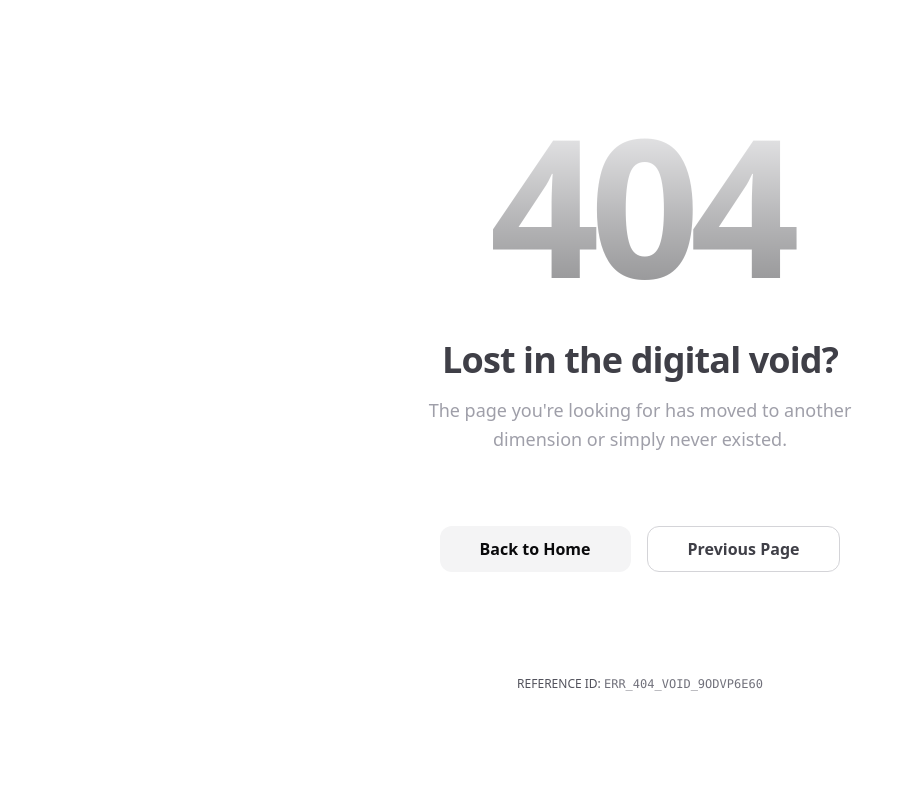
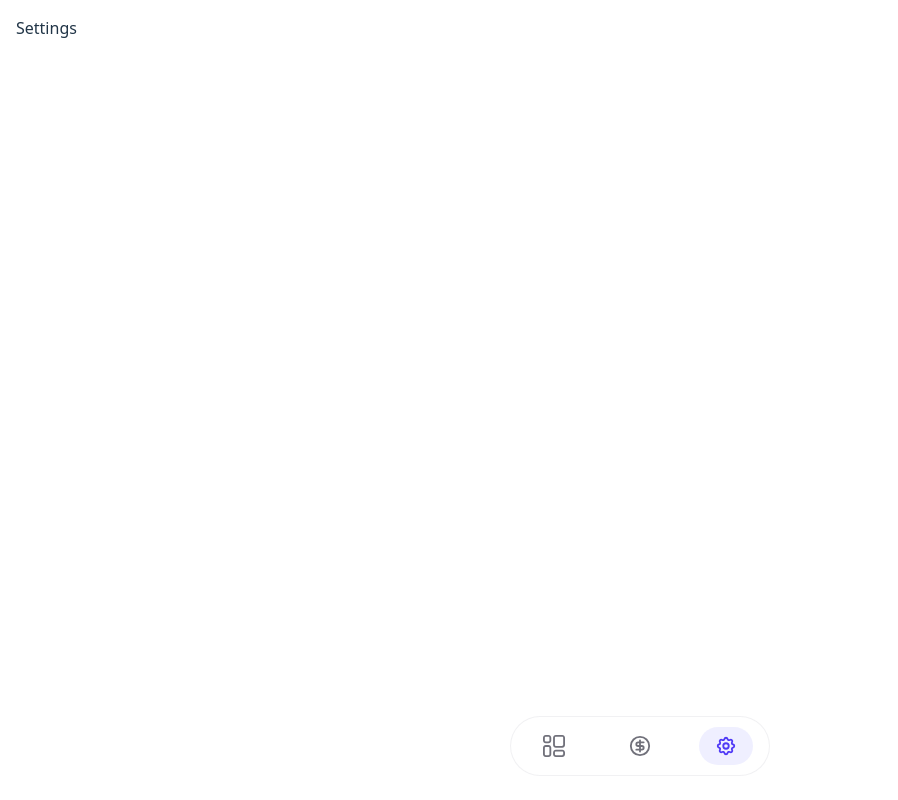
Before and after one commit to kunal-dev-01/webhook-gateway, a React (Vite) app in the folder client/: page /settings in a window 1280 px wide. Before the commit this address had no page. Shown: the whole page, without its empty margins (0-898 px from the left). Built offline with nearby package versions, Linux system fonts and the light colour scheme.

Commit message:
new pages added and svg also

```diff
--- a/client/src/App.tsx
+++ b/client/src/App.tsx
@@ -15,6 +15,12 @@ const ResetPassword = lazy(() => import("./pages/auth/ResetPassword"));
 
 // DASHBOARD PAGES
 const Dashboard = lazy(() => import("./pages/dashboard/Dashboard"));
+
+// SETTINGS PAGES
+const Settings = lazy(() => import("./pages/settings/Settings"));
+
+// CREDITS PAGES
+const Credits = lazy(() => import("./pages/credits/Credits"));
 
 // NOT FOUND
 const NotFound = lazy(() => import("./pages/notfound/NotFound"));
@@ -39,6 +45,8 @@ const App = () => {
 
         <Route element={<DashboardLayout />}>
           <Route path="/dashboard" element={<Dashboard />} />
+          <Route path="/credits" element={<Credits />} />
+          <Route path="/settings" element={<Settings />} />
         </Route>
 
         <Route path="*" element={<NotFound />} />
--- a/client/src/layouts/DashboardLayout.tsx
+++ b/client/src/layouts/DashboardLayout.tsx
@@ -1,15 +1,12 @@
+import { Credits, Dashboard } from "@/svg/Auth";
+import { Settings } from "@/svg/Common";
 import { memo, useMemo, type FC } from "react";
 import { Outlet, useNavigate, useLocation } from "react-router-dom";
-
-// --- Types ---
-interface IconProps {
-  className?: string;
-}
 
 interface NavItemConfig {
   label: string;
   path: string;
-  icon: FC<IconProps>;
+  icon: FC<React.SVGProps<SVGSVGElement>>;
 }
 
 interface NavItemProps {
@@ -18,102 +15,35 @@ interface NavItemProps {
   onClick: (path: string) => void;
 }
 
-// --- Icons (Same logic, simple & clean) ---
-const Icons = {
-  Dashboard: ({ className }: IconProps) => (
-    <svg
-      xmlns="http://www.w3.org/2000/svg"
-      viewBox="0 0 24 24"
-      fill="none"
-      stroke="currentColor"
-      strokeWidth="1.5"
-      strokeLinecap="round"
-      strokeLinejoin="round"
-      className={className}
-    >
-      <path d="M3 3h7v7H3z"/><path d="M14 3h7v7h-7z"/><path d="M14 14h7v7h-7z"/><path d="M3 14h7v7H3z"/>
-    </svg>
-  ),
-  Settings: ({ className }: IconProps) => (
-    <svg
-      xmlns="http://www.w3.org/2000/svg"
-      viewBox="0 0 24 24"
-      fill="none"
-      stroke="currentColor"
-      strokeWidth="1.5"
-      strokeLinecap="round"
-      strokeLinejoin="round"
-      className={className}
-    >
-      <path d="M12.22 2h-.44a2 2 0 0 0-2 2v.18a2 2 0 0 1-1 1.73l-.43.25a2 2 0 0 1-2 0l-.15-.09a2 2 0 0 0-2.73.73l-.22.38a2 2 0 0 0 .73 2.73l.15.1a2 2 0 0 1 1 1.72v.51a2 2 0 0 1-1 1.74l-.15-.09a2 2 0 0 0-.73 2.73l.22.38a2 2 0 0 0 2.73.73l.15-.08a2 2 0 0 1 2 0l.43.25a2 2 0 0 1 1 1.73V20a2 2 0 0 0 2 2h.44a2 2 0 0 0 2-2v-.18a2 2 0 0 1 1-1.73l.43-.25a2 2 0 0 1 2 0l.15.09a2 2 0 0 0 2.73-.73l.22-.38a2 2 0 0 0-.73-2.73l-.15-.1a2 2 0 0 1-1-1.72v-.51a2 2 0 0 1 1-1.74l.15-.09a2 2 0 0 0 .73-2.73l-.22-.38a2 2 0 0 0-2.73-.73l-.15.08a2 2 0 0 1-2 0l-.43-.25a2 2 0 0 1-1-1.73V4a2 2 0 0 0-2-2z"/>
-      <circle cx="12" cy="12" r="3"/>
-    </svg>
-  ),
-  Credits: ({ className }: IconProps) => (
-    <svg
-      xmlns="http://www.w3.org/2000/svg"
-      viewBox="0 0 24 24"
-      fill="none"
-      stroke="currentColor"
-      strokeWidth="1.5"
-      strokeLinecap="round"
-      strokeLinejoin="round"
-      className={className}
-    >
-      <circle cx="8" cy="8" r="6"/><path d="M18.09 10.37A6 6 0 1 1 10.34 18"/><path d="M7 6h1v4"/><path d="M17.3 15.3l.6.7 1.3-2"/>
-    </svg>
-  ),
-  Payments: ({ className }: IconProps) => (
-    <svg
-      xmlns="http://www.w3.org/2000/svg"
-      viewBox="0 0 24 24"
-      fill="none"
-      stroke="currentColor"
-      strokeWidth="1.5"
-      strokeLinecap="round"
-      strokeLinejoin="round"
-      className={className}
-    >
-      <rect width="20" height="14" x="2" y="5" rx="2"/><line x1="2" x2="22" y1="10" y2="10"/>
-    </svg>
-  ),
-  History: ({ className }: IconProps) => (
-    <svg
-      xmlns="http://www.w3.org/2000/svg"
-      viewBox="0 0 24 24"
-      fill="none"
-      stroke="currentColor"
-      strokeWidth="1.5"
-      strokeLinecap="round"
-      strokeLinejoin="round"
-      className={className}
-    >
-      <path d="M3 12a9 9 0 1 0 9-9 9.75 9.75 0 0 0-6.74 2.74L3 8"/><path d="M3 3v5h5"/><path d="M12 7v5l4 2"/>
-    </svg>
-  ),
-};
 
 // --- NavItem Component ---
 const NavItem = memo(({ item, isActive, onClick }: NavItemProps) => {
   const Icon = item.icon;
+
   return (
     <button
       onClick={() => onClick(item.path)}
       className={`
-        group relative flex items-center justify-center px-4 py-2 rounded-full transition-all duration-200 cursor-pointer
-        ${isActive
-          ? "text-indigo-600 bg-indigo-500/10 dark:bg-indigo-400/10"
-          : "text-zinc-500 dark:text-zinc-400 hover:text-zinc-900 dark:hover:text-zinc-100 hover:bg-zinc-100 dark:hover:bg-zinc-800/80"}
+        group relative flex items-center justify-center px-4 py-2 rounded-full cursor-pointer outline-none
+        ${isActive ? "text-indigo-600 dark:text-indigo-400" : "text-zinc-500 dark:text-zinc-400 hover:text-zinc-900 dark:hover:text-zinc-200"}
       `}
     >
-      <Icon
+      {/* Background Indicator Layer - Only this scales */}
+      <div
         className={`
-          w-6 h-6 transition-transform duration-200
-          ${isActive ? "scale-110" : ""}
+          absolute inset-0 rounded-full -z-10 transition-all duration-300 ease-[cubic-bezier(0.23,1,0.32,1)]
+          ${isActive
+            ? "bg-indigo-500/10 dark:bg-indigo-400/10 scale-100 opacity-100"
+            : "scale-75 opacity-0 group-hover:opacity-100 group-hover:scale-100 bg-zinc-100 dark:bg-zinc-800/80"
+          }
         `}
       />
-      {/* Tooltip purely for accessibility/UI feedback */}
-      <span className="absolute -top-12 scale-0 group-hover:scale-100 transition-all bg-zinc-900 dark:bg-zinc-100 text-zinc-100 dark:text-zinc-900 text-[10px] font-medium px-3 py-1 rounded-full">
+
+      {/* Icon - No Scaling, Only Color Transition */}
+      <Icon className="w-5.5 h-5.5 z-10 transition-colors duration-200" />
+
+      {/* Tooltip */}
+      <span className="absolute -top-10 scale-0 group-hover:scale-100 transition-all duration-200 bg-zinc-900 dark:bg-zinc-100 text-zinc-100 dark:text-zinc-900 text-[10px] font-medium px-2.5 py-1 rounded-full pointer-events-none shadow-sm">
         {item.label}
       </span>
     </button>
@@ -126,11 +56,9 @@ const DashboardLayout: FC = () => {
   const location = useLocation();
 
   const navItems = useMemo<NavItemConfig[]>(() => [
-    { label: "Dashboard", path: "/dashboard", icon: Icons.Dashboard },
-    { label: "History", path: "/history", icon: Icons.History },
-    { label: "Payments", path: "/payments", icon: Icons.Payments },
-    { label: "Credits", path: "/credits", icon: Icons.Credits },
-    { label: "Settings", path: "/settings", icon: Icons.Settings },
+    { label: "Dashboard", path: "/dashboard", icon: Dashboard },
+    { label: "Credits", path: "/credits", icon: Credits },
+    { label: "Settings", path: "/settings", icon: Settings },
   ], []);
 
   const isPathActive = (path: string): boolean => {
--- /dev/null
+++ b/client/src/pages/credits/Credits.tsx
@@ -0,0 +1,9 @@
+import React from 'react'
+
+const Credits = () => {
+  return (
+    <div>Credits</div>
+  )
+}
+
+export default Credits
--- /dev/null
+++ b/client/src/pages/settings/Settings.tsx
@@ -0,0 +1,8 @@
+
+const Settings = () => {
+  return (
+    <div>Settings</div>
+  )
+}
+
+export default Settings
--- a/client/src/svg/Auth.tsx
+++ b/client/src/svg/Auth.tsx
@@ -65,7 +65,46 @@ export const Lock = memo(
   ),
 );
 
+// ================= Dashboard ================== //
+export const Dashboard = memo(({ className }: { className?: string }) => (
+  <svg
+    className={className}
+    width="100%"
+    height="100%"
+    viewBox="0 0 24 24"
+    fill="none"
+    xmlns="http://www.w3.org/2000/svg"
+  >
+    <path
+      fillRule="evenodd"
+      clipRule="evenodd"
+      d="M3 2C2.44772 2 2 2.44772 2 3V6C2 6.55228 2.44772 7 3 7H6C6.55228 7 7 6.55228 7 6V3C7 2.44772 6.55228 2 6 2H3ZM3 0H6C7.65685 0 9 1.34315 9 3V6C9 7.65685 7.65685 9 6 9H3C1.34315 9 0 7.65685 0 6V3C0 1.34315 1.34315 0 3 0ZM14 16H21C22.6569 16 24 17.3431 24 19V21C24 22.6569 22.6569 24 21 24H14C12.3431 24 11 22.6569 11 21V19C11 17.3431 12.3431 16 14 16ZM14 18C13.4477 18 13 18.4477 13 19V21C13 21.5523 13.4477 22 14 22H21C21.5523 22 22 21.5523 22 21V19C22 18.4477 21.5523 18 21 18H14ZM3 11H6C7.65685 11 9 12.3431 9 14V21C9 22.6569 7.65685 24 6 24H3C1.34315 24 0 22.6569 0 21V14C0 12.3431 1.34315 11 3 11ZM3 13C2.44772 13 2 13.4477 2 14V21C2 21.5523 2.44772 22 3 22H6C6.55228 22 7 21.5523 7 21V14C7 13.4477 6.55228 13 6 13H3ZM21 0C22.6569 0 24 1.34315 24 3V11C24 12.6569 22.6569 14 21 14H14C12.3431 14 11 12.6569 11 11V3C11 1.34315 12.3431 0 14 0H21ZM13 3V11C13 11.5523 13.4477 12 14 12H21C21.5523 12 22 11.5523 22 11V3C22 2.44772 21.5523 2 21 2H14C13.4477 2 13 2.44772 13 3Z"
+      fill="currentColor"
+    ></path>
+  </svg>
+));
+
+// ================= Credits ================== //
+export const Credits = memo(({ className }: { className?: string }) => (
+  <svg
+    xmlns="http://www.w3.org/2000/svg"
+    viewBox="0 0 24 24"
+    fill="none"
+    stroke="currentColor"
+    strokeWidth="2"
+    strokeLinecap="round"
+    strokeLinejoin="round"
+    className={className}
+  >
+    <circle cx="12" cy="12" r="10" />
+    <path d="M16 8h-6a2 2 0 1 0 0 4h4a2 2 0 1 1 0 4H8" />
+    <path d="M12 18V6" />
+  </svg>
+));
+
 // ================ Display Name ================ //
 User.displayName = "User";
 Key.displayName = "Key";
 Lock.displayName = "Lock";
+Dashboard.displayName = "Dashboard";
+Credits.displayName = "Credits";
```
